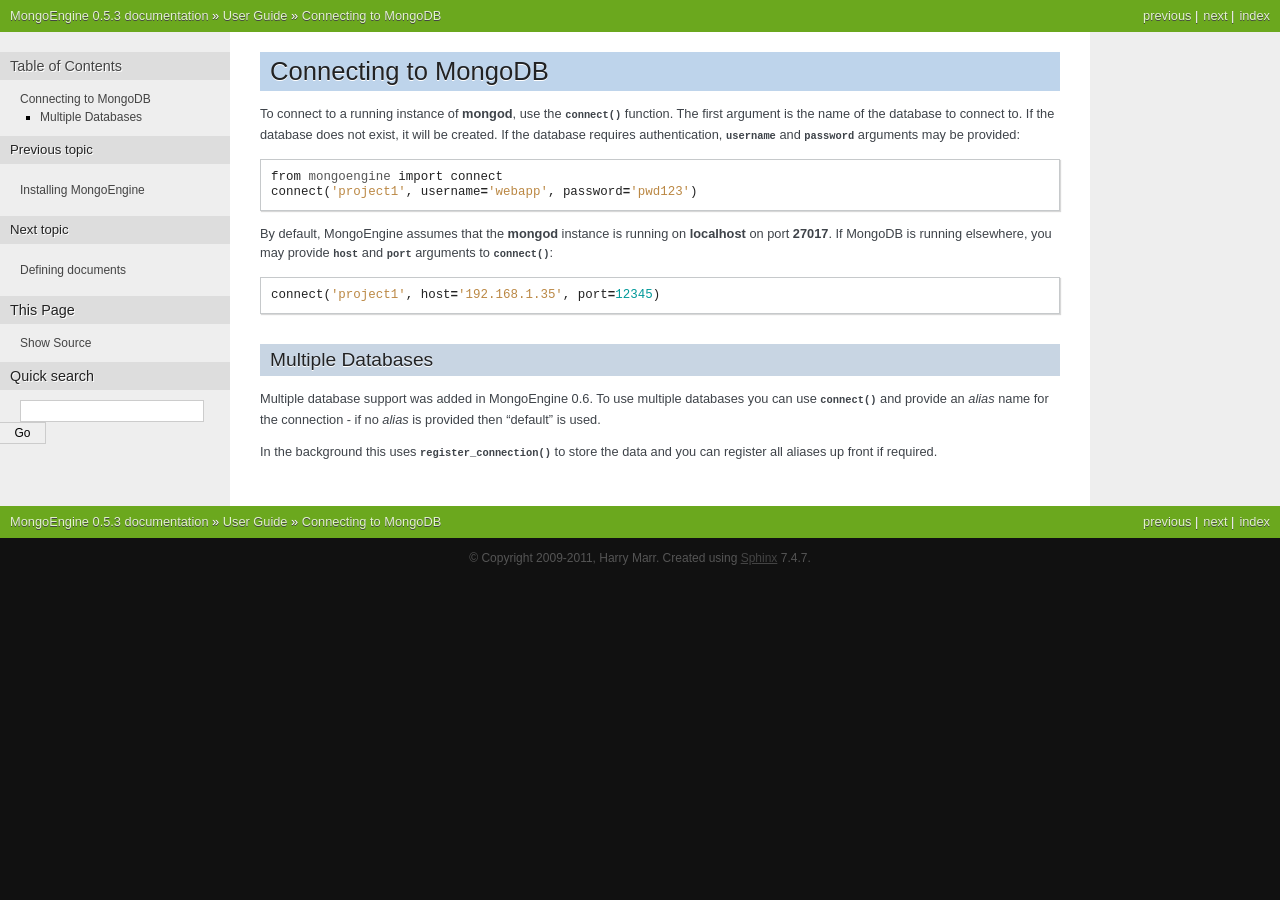
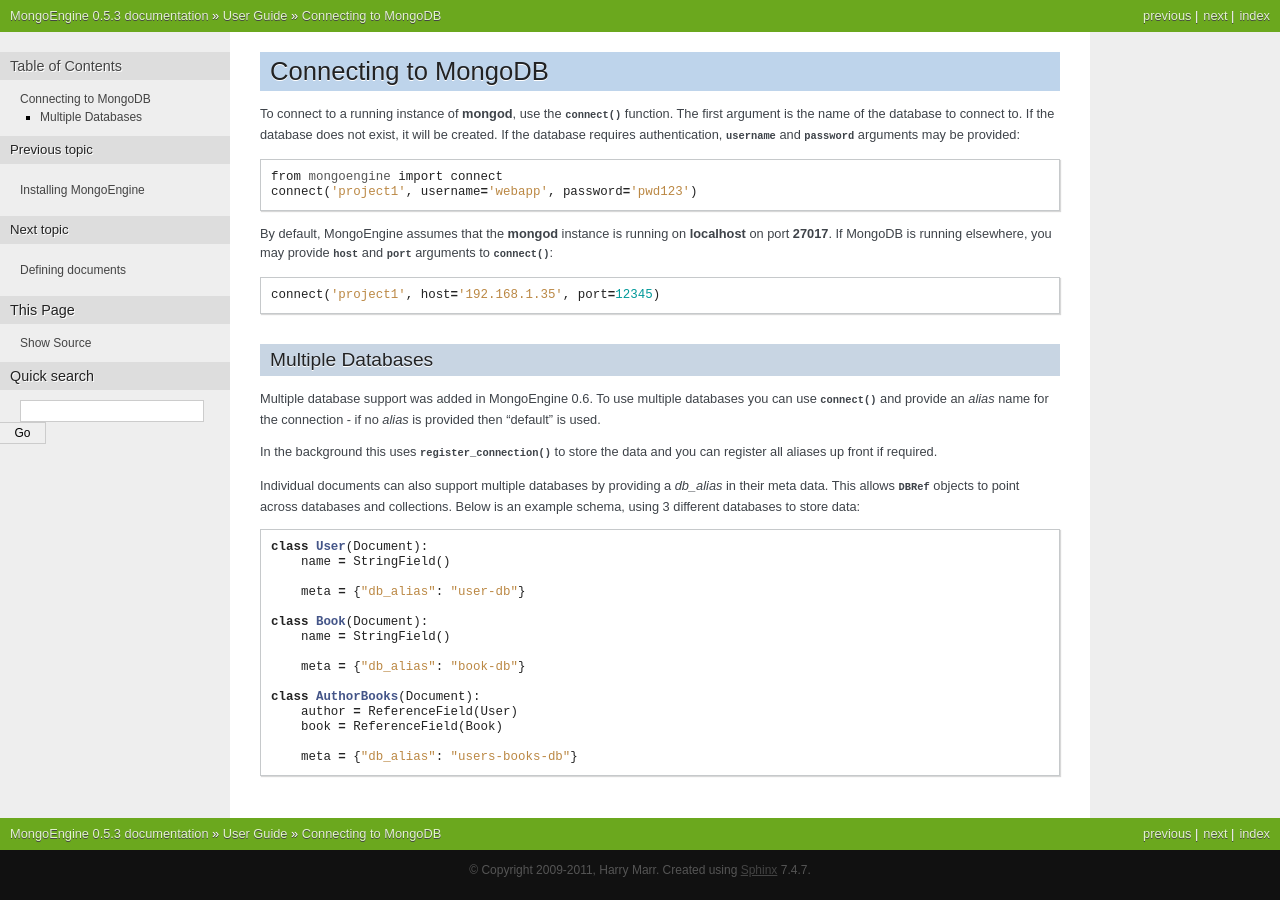
Before and after one commit to MongoEngine/mongoengine, a Sphinx documentation site: the page built from docs/guide/connecting.rst, in a window 1280 px wide. Built offline with Sphinx 7.4.7, drawn with Linux system fonts in a browser that asks for light colours.

Commit message:
Updated docs and Authors list re: db_alias

```diff
--- a/docs/changelog.rst
+++ b/docs/changelog.rst
@@ -5,6 +5,7 @@ Changelog
 Changes in dev
 ==============
 
+- Added db_alias support to individual documents
 - Fixed GridFS documents can now be pickled
 - Added Now raises an InvalidDocumentError when declaring multiple fields with the same db_field
 - Added InvalidQueryError when calling with_id with a filter
--- a/docs/guide/connecting.rst
+++ b/docs/guide/connecting.rst
@@ -30,3 +30,24 @@ for the connection - if no `alias` is provided then "default" is used.
 
 In the background this uses :func:`~mongoengine.register_connection` to
 store the data and you can register all aliases up front if required.
+
+Individual documents can also support multiple databases by providing a
+`db_alias` in their meta data.  This allows :class:`~pymongo.dbref.DBRef` objects
+to point across databases and collections.  Below is an example schema, using
+3 different databases to store data::
+
+        class User(Document):
+            name = StringField()
+
+            meta = {"db_alias": "user-db"}
+
+        class Book(Document):
+            name = StringField()
+
+            meta = {"db_alias": "book-db"}
+
+        class AuthorBooks(Document):
+            author = ReferenceField(User)
+            book = ReferenceField(Book)
+
+            meta = {"db_alias": "users-books-db"}
```
Also changed, not shown: 1 other file.
